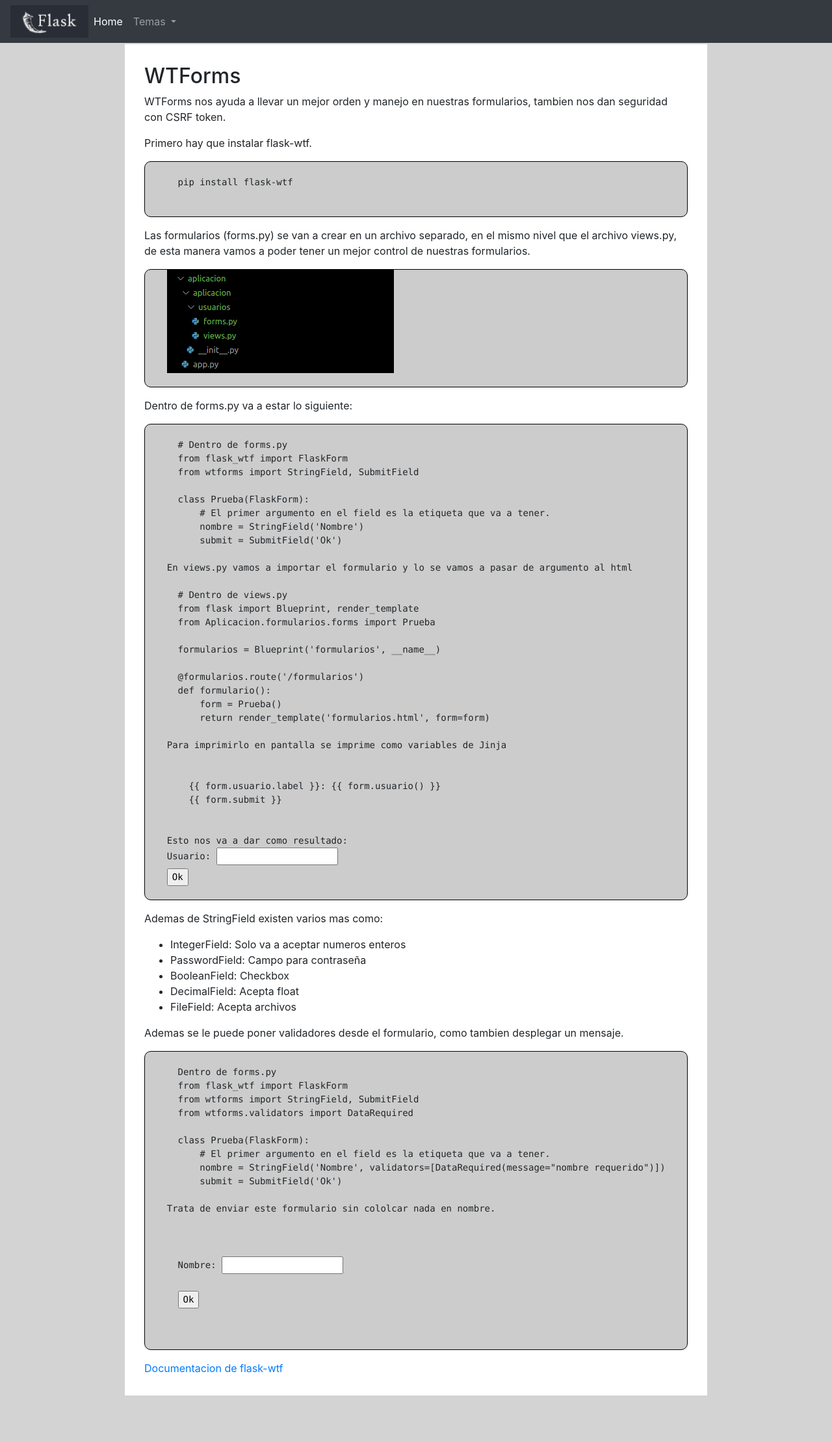
After one commit to halabito8/Curso-Flask, a Flask app: page /formularios in a window 1280 px wide. The commit adds this page. Shown: the whole page at 65% size. Run offline with Flask 2, Linux system fonts and the light colour scheme; some libraries are stand-ins or nearby versions.

Commit message:
WTForms avances

```diff
--- a/Flask/Aplicacion/__init__.py
+++ b/Flask/Aplicacion/__init__.py
@@ -15,10 +15,10 @@ from Aplicacion.models import *
 from Aplicacion.core.views import core
 from Aplicacion.usuarios.views import usuarios
 from Aplicacion.bases.views import bases
-from Aplicacion.formas.views import formas
+from Aplicacion.formularios.views import formularios
 
 
 app.register_blueprint(core)
 app.register_blueprint(bases)
 app.register_blueprint(usuarios, url_prefix='/usuarios')
-app.register_blueprint(formas)
+app.register_blueprint(formularios)
--- /dev/null
+++ b/Flask/Aplicacion/formularios/forms.py
@@ -0,0 +1,14 @@
+from flask_wtf import FlaskForm
+from wtforms import StringField, IntegerField, PasswordField, BooleanField, DecimalField, SubmitField, FileField
+from wtforms.validators import DataRequired, Email, EqualTo
+from wtforms import ValidationError
+from wtforms.widgets import TextArea
+from wtforms.widgets.html5 import NumberInput
+
+# Cada clase va a ser un formulario, tiene herencia de FlaskForm
+class Prueba(FlaskForm):
+    usuario = StringField('Usuario')
+    nombre = StringField('Nombre', validators=[DataRequired(message="nombre requerido")])
+    descripcion = StringField('Descripcion', widget=TextArea())
+    cantidad = DecimalField('Cantidad', widget=NumberInput())
+    submit = SubmitField('Ok')
--- /dev/null
+++ b/Flask/Aplicacion/formularios/views.py
@@ -0,0 +1,11 @@
+from flask import Blueprint, render_template, request
+from Aplicacion.formularios.forms import Prueba
+
+formularios = Blueprint('formularios', __name__)
+
+@formularios.route('/formularios', methods=['GET','POST'])
+def formulario():
+    form = Prueba()
+    if request.method == "POST" and form.validate_on_submit():
+        return "Muy bien campeon"
+    return render_template('formularios.html', form=form)
--- /dev/null
+++ b/Flask/Aplicacion/templates/formularios.html
@@ -0,0 +1,105 @@
+{% extends 'base.html' %}
+
+{% block styles %}
+  <title>WTForms</title>
+{% endblock styles %}
+
+{% block content %}
+  <h2>WTForms</h2>
+  <p>
+    WTForms nos ayuda a llevar un mejor orden y manejo en nuestras formularios,
+    tambien nos dan seguridad con CSRF token.
+  </p>
+  <p>
+    Primero hay que instalar flask-wtf.
+  </p>
+  <pre>
+    <code>
+      pip install flask-wtf
+    </code>
+  </pre>
+  <p>
+    Las formularios (forms.py) se van a crear en un archivo separado, en el mismo nivel
+    que el archivo views.py, de esta manera vamos a poder tener un mejor
+    control de nuestras formularios.
+  </p>
+  <pre>
+    <img src="{{ url_for('static', filename='img/formas1.png') }}" alt="formularios1">
+  </pre>
+  <p>
+    Dentro de forms.py va a estar lo siguiente:
+  </p>
+  <pre>
+    <code>
+      # Dentro de forms.py
+      from flask_wtf import FlaskForm
+      from wtforms import StringField, SubmitField
+
+      class Prueba(FlaskForm):
+          # El primer argumento en el field es la etiqueta que va a tener.
+          nombre = StringField('Nombre')
+          submit = SubmitField('Ok')
+    </code>
+    En views.py vamos a importar el formulario y lo se vamos a pasar de argumento al html
+    <code>
+      # Dentro de views.py
+      from flask import Blueprint, render_template
+      from Aplicacion.formularios.forms import Prueba
+
+      formularios = Blueprint('formularios', __name__)
+
+      @formularios.route('/formularios')
+      def formulario():
+          form = Prueba()
+          return render_template('formularios.html', form=form)
+    </code>
+    Para imprimirlo en pantalla se imprime como variables de Jinja
+    <code>
+      {% raw %}
+        {{ form.usuario.label }}: {{ form.usuario() }}
+        {{ form.submit }}
+      {% endraw %}
+    </code>
+    Esto nos va a dar como resultado:
+    {{ form.usuario.label }}: {{ form.usuario() }}
+    {{ form.submit }}
+  </pre>
+  <p>
+    Ademas de StringField existen varios mas como:
+  </p>
+  <ul>
+    <li>IntegerField: Solo va a aceptar numeros enteros</li>
+    <li>PasswordField: Campo para contraseña</li>
+    <li>BooleanField: Checkbox</li>
+    <li>DecimalField: Acepta float</li>
+    <li>FileField: Acepta archivos</li>
+  </ul>
+  <p>
+    Ademas se le puede poner validadores desde el formulario, como tambien desplegar un mensaje.
+  </p>
+  <pre>
+    <code>
+      Dentro de forms.py
+      from flask_wtf import FlaskForm
+      from wtforms import StringField, SubmitField
+      from wtforms.validators import DataRequired
+
+      class Prueba(FlaskForm):
+          # El primer argumento en el field es la etiqueta que va a tener.
+          nombre = StringField('Nombre', validators=[DataRequired(message="nombre requerido")])
+          submit = SubmitField('Ok')
+    </code>
+    Trata de enviar este formulario sin cololcar nada en nombre.
+    <form action="" method="POST" novalidate>
+      {{ form.hidden_tag() }}
+      {{ form.nombre.label }}: {{ form.nombre() }}
+      {% for error in form.nombre.errors %}
+      <ul>
+        <li>{{ error }}</li>
+      </ul>
+      {% endfor %}
+      {{ form.submit }}
+    </form>
+  </pre>
+  <a href="https://flask-wtf.readthedocs.io/en/stable/" target="_blank">Documentacion de flask-wtf</a>
+{% endblock content %}
--- a/Flask/Aplicacion/templates/index.html
+++ b/Flask/Aplicacion/templates/index.html
@@ -11,7 +11,7 @@
     <li> <a href="{{ url_for('bases.rutas', nombre='nombre') }}">Rutas</a> </li>
     <li> <a href="{{ url_for('bases.debug') }}">Modo debug</a> </li>
     <li> <a href="{{ url_for('bases.blueprints') }}">Templates y blueprints</a> </li>
-    <li> <a href="#">WTForms</a> </li>
+    <li> <a href="{{ url_for('formularios.formulario') }}">WTForms</a> </li>
     <li> <a href="#">SQLAlchemy</a> </li>
     <li> <a href="#">Flask-login</a> </li>
     <li> <a href="#">Deploy en heroku</a> </li>
```
Also changed, not shown: Flask/Aplicacion/formas/views.py (deleted, +0 -7 lines), Flask/Aplicacion/templates/formas.html (deleted, +0 -9 lines), Flask/Aplicacion/static/img/formas1.png (added), Flask/Aplicacion/templates/a.html (added), Python/Paquete/00-Strings.py (renamed from Python/00-Strings.py), aplicacion/aplicacion/usuarios/forms.py (added), aplicacion/aplicacion/usuarios/views.py (added).
